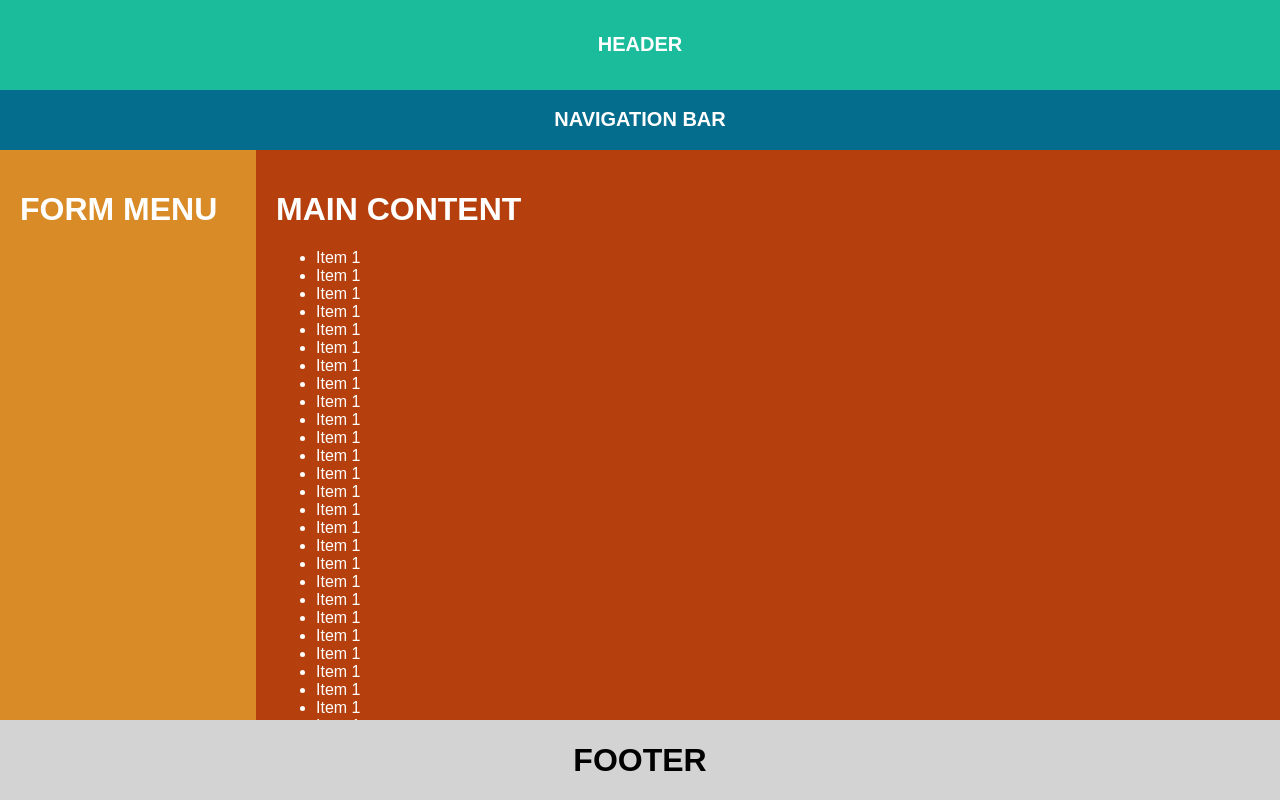
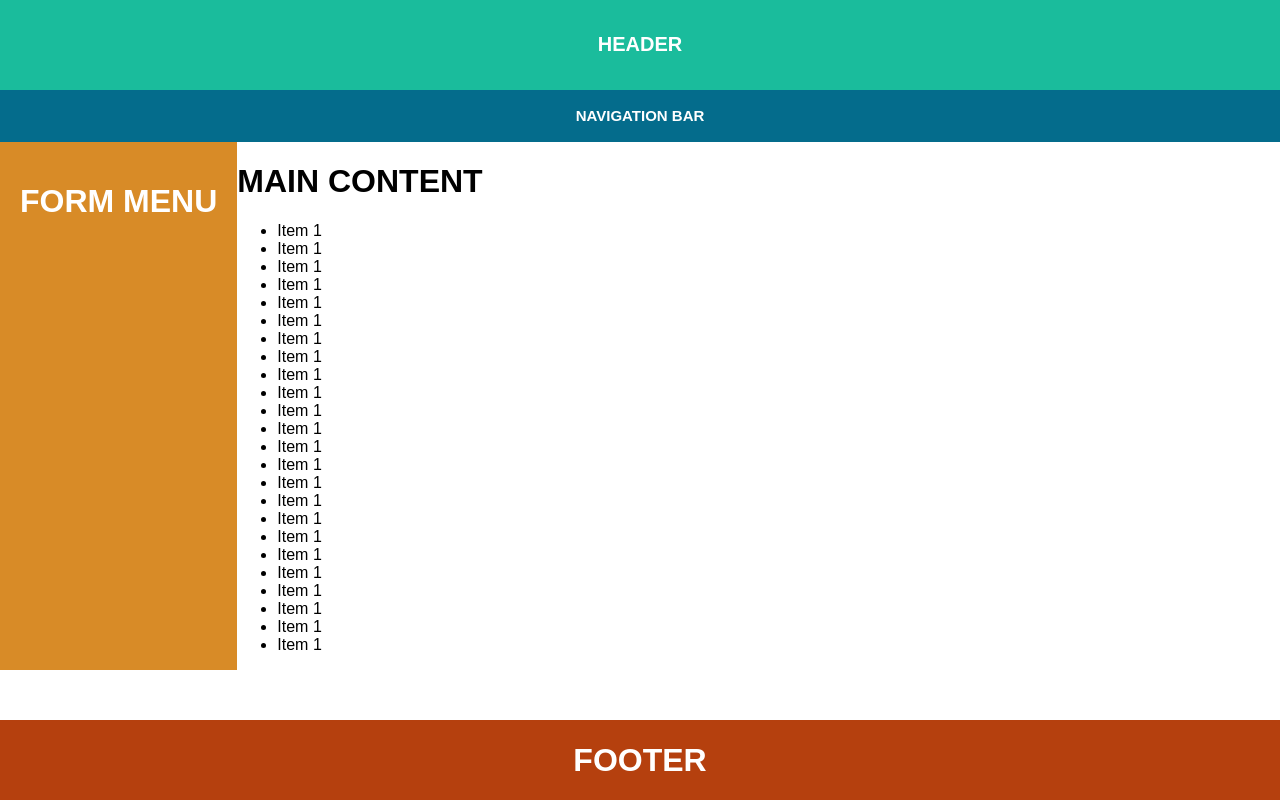
Before and after one commit to PerilousBooklet/progetto-pweb1, a PHP site: page / in a window 1280 px wide. Run offline with PHP 8.4, Linux system fonts and the light colour scheme.

Commit message:
Creati moduli per vari div
Creati moduli da includere con PHP per footer, header e nav

```diff
--- /dev/null
+++ b/src/footer.html
@@ -0,0 +1,3 @@
+<footer>
+  <h1>FOOTER</h1>
+</footer>
--- /dev/null
+++ b/src/header.html
@@ -0,0 +1,3 @@
+<header>
+  <h1>HEADER</h1>
+</header>
--- a/src/index.html
+++ b/src/index.php
@@ -12,20 +12,16 @@
 
 <body>
 
-  <!-- Header -->
-  <div class="header">
-    <h1>HEADER</h1>
-  </div>
-
-  <!-- Navigation bar -->
-  <div class="navbar">
-    <h1>NAVIGATION BAR</h1>
-  </div>
+<?php
+  include 'header.html';
+	include 'nav.html';
+	include 'footer.html';
+?>
 
   <!-- Row -->
   <div class="row">
     <!-- Form Menu -->
-    <div class="side">
+    <div class="filterPanel">
       <h1>FORM MENU</h1>
     </div>
 
@@ -57,18 +53,10 @@
         <li>Item 1</li>
         <li>Item 1</li>
         <li>Item 1</li>
-        <li>Item 1</li>
-        <li>Item 1</li>
-        <li>Item 1</li>
       </ul>
     </div>
   </div>
 
-  <!-- Footer -->
-  <footer>
-    <h1>FOOTER</h1>
-  </footer>
-
 </body>
 
 </html>
--- /dev/null
+++ b/src/nav.html
@@ -0,0 +1,3 @@
+<nav>
+  <h1>NAVIGATION BAR</h1>
+</nav>
--- a/src/style.css
+++ b/src/style.css
@@ -7,18 +7,18 @@ body {
   margin: 0;
 }
 
-.header {
+header {
   padding: 20px;
   text-align: center;
   background: #1abc9c;
   color: white;
 }
 
-.header h1 {
+header h1 {
   font-size: 20px;
 }
 
-.navbar {
+nav {
   overflow: hidden;
   background-color: #046c8c;
   position: sticky;
@@ -31,6 +31,17 @@ body {
   font-size: 10px;
 }
 
+footer {
+  position: fixed;
+  left: 0;
+  bottom: 0;
+  width: 100%;
+  background: #8e57c1;
+  background-color: #b5400e;
+  color: white;
+  text-align: center;
+}
+
 .row {
   display: -ms-flexbox; /* IE10 */
   display: flex;
@@ -38,30 +49,10 @@ body {
   flex-wrap: wrap;
 }
 
-.side {
-  -ms-flex: 20%; /* IE10 */
-  flex: 20%;
+.filterPanel {
   background-color: #d88b27;
   padding: 20px;
-
   color: white;
-}
-
-.main {
-  -ms-flex: 80%; /* IE10 */
-  flex: 80%;
-  background-color: #b5400e;
-  padding: 20px;
-
-  color: white;
-}
-
-.footer {
-  background: #8e57c1;
-  text-align: center;
-  padding: 20px;
-  color: white;
-  font-size: 10px;
 }
 
 /* Responsive layout - when the screen is less than 700px wide, make the two columns stack on top of each other instead of next to each other */
@@ -78,12 +69,3 @@ body {
     width: 100%;
   }
 }
-
-footer {
-  position: fixed;
-  left: 0;
-  bottom: 0;
-  width: 100%;
-  background-color: lightgray;
-  text-align: center;
-}
```
Also changed, not shown: 1 other file.
